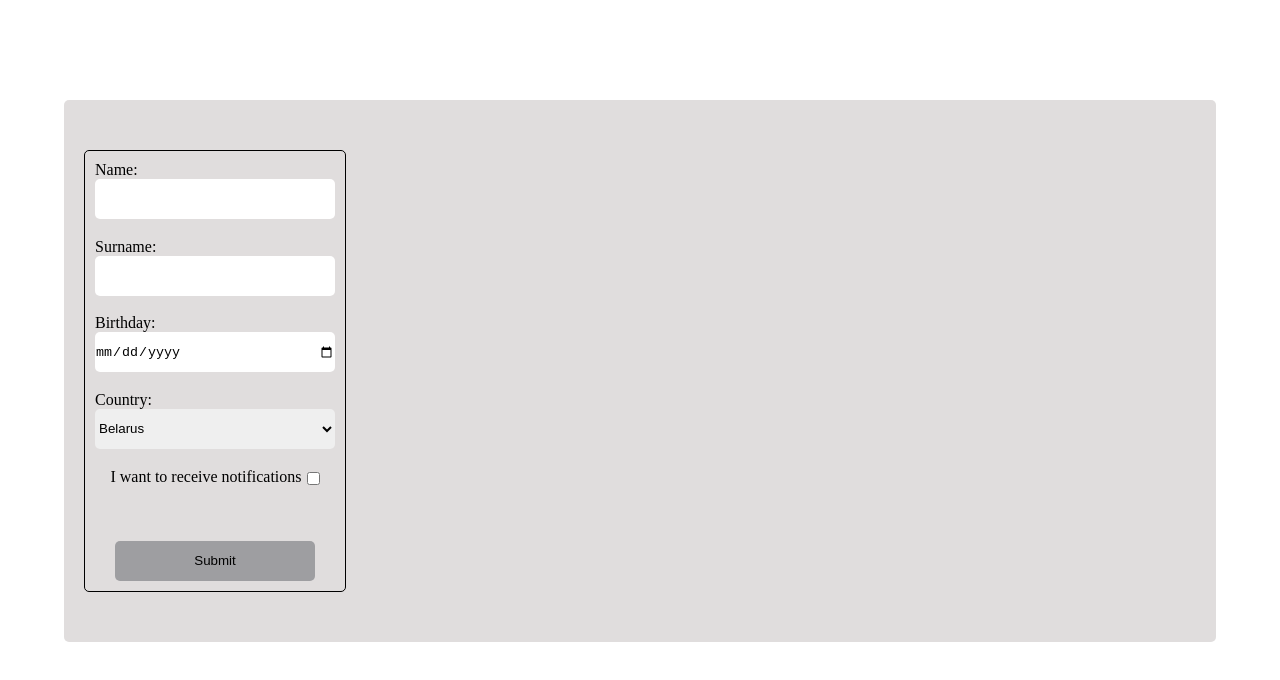
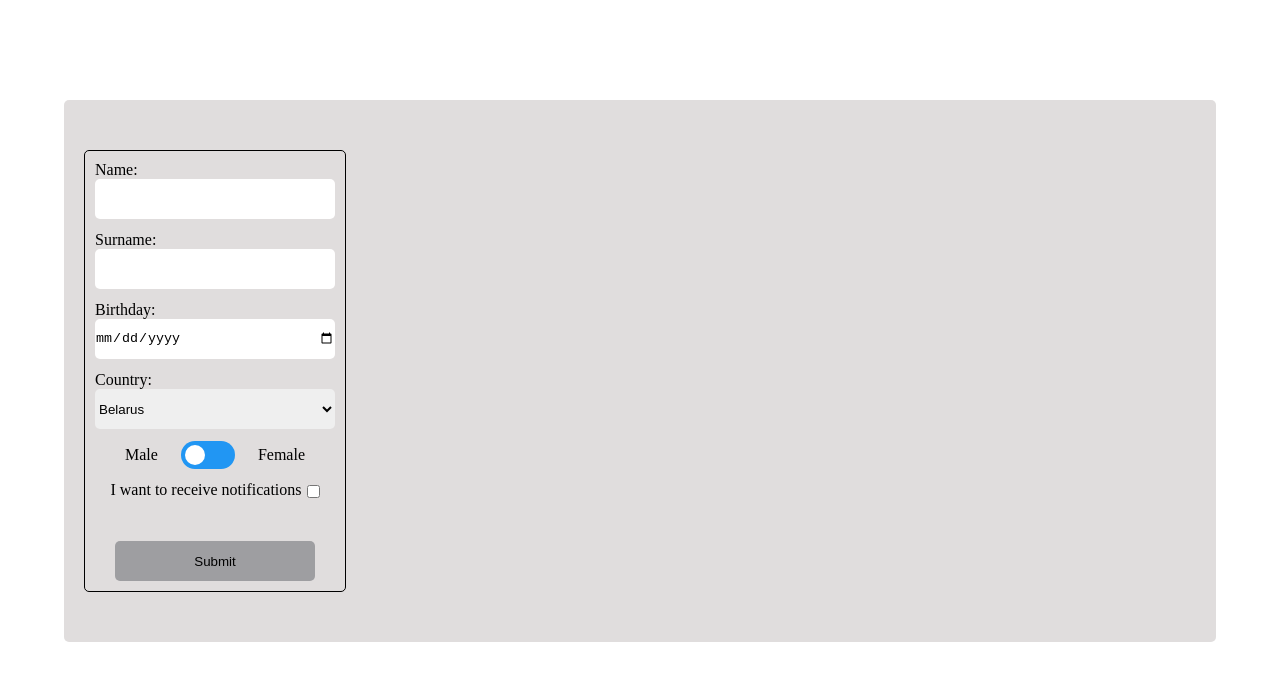
Before and after one commit to andreikaptsiuh/rsschool-react-2021q3, a React app in the folder react-forms/: page / in a window 1280 px wide. Shown: the top 680 px of the page. Built offline with nearby package versions, Linux system fonts and the light colour scheme.

Commit message:
feat: add switch

```diff
--- a/react-forms/src/components/card.tsx
+++ b/react-forms/src/components/card.tsx
@@ -29,6 +29,11 @@ export const Card: React.FC<ICardProps> = ({ user }: ICardProps) => (
         {user.country}
       </li>
       <li>
+        Sex:
+        {' '}
+        {user.sex ? 'Female' : 'Male'}
+      </li>
+      <li>
         Notifications:
         {' '}
         {user.notifications ? 'yes' : 'no'}
--- a/react-forms/src/components/form.tsx
+++ b/react-forms/src/components/form.tsx
@@ -12,7 +12,8 @@ export const Form: React.FC<IFormProps> = ({ setUsers }: IFormProps) => {
     name: '',
     surname: '',
     birthday: '',
-    country: 'Belarus',
+    country: '',
+    sex: false,
     notifications: false,
   });
   const [valid, setValid] = useState(false);
@@ -31,6 +32,13 @@ export const Form: React.FC<IFormProps> = ({ setUsers }: IFormProps) => {
       setForm({
         ...form,
         [event.target.name]: !form.notifications,
+      });
+      return;
+    }
+    if (event.target.name === 'sex') {
+      setForm({
+        ...form,
+        [event.target.name]: !form.sex,
       });
       return;
     }
@@ -53,7 +61,8 @@ export const Form: React.FC<IFormProps> = ({ setUsers }: IFormProps) => {
       name: '',
       surname: '',
       birthday: '',
-      country: 'Belarus',
+      country: '',
+      sex: false,
       notifications: false,
     });
   };
@@ -111,9 +120,11 @@ export const Form: React.FC<IFormProps> = ({ setUsers }: IFormProps) => {
         <select
           className="form_input"
           name="country"
+          required
           value={form.country}
           onChange={formHandlerSelect}
         >
+          <option disabled>Select your country</option>
           <option value="Belarus">Belarus</option>
           <option value="Ukraine">Ukraine</option>
           <option value="Germany">Germany</option>
@@ -121,12 +132,32 @@ export const Form: React.FC<IFormProps> = ({ setUsers }: IFormProps) => {
         </select>
       </label>
 
+      <div className="switch_container">
+        Male
+        <label className="switch">
+          <input
+            type="checkbox"
+            name="sex"
+            checked={form.sex}
+            onChange={formHandler}
+          />
+          <span className="slider" />
+        </label>
+        Female
+      </div>
+
       <label className="form_label__checkbox" htmlFor="notifications">
         I want to receive notifications
-        <input type="checkbox" name="notifications" checked={form.notifications} onChange={formHandler} />
+        <input
+          type="checkbox"
+          name="notifications"
+          checked={form.notifications}
+          onChange={formHandler}
+        />
       </label>
 
       <p className={valid ? 'invalid' : 'valid'}>*Fill in all the fields</p>
+
       <input className="form_submit" type="submit" value="Submit" />
     </form>
   );
--- a/react-forms/src/index.css
+++ b/react-forms/src/index.css
@@ -97,3 +97,63 @@ body {
   flex-direction: column;
   justify-content: space-between;
 }
+
+/* Switch */
+.switch_container {
+  display: flex;
+  width: 180px;
+  justify-content: space-between;
+  align-items: center;
+}
+.switch {
+  position: relative;
+  display: inline-block;
+  width: 54px;
+  height: 28px;
+}
+
+.switch input {
+  display: none;
+}
+
+.slider {
+  position: absolute;
+  cursor: pointer;
+  top: 0;
+  left: 0;
+  right: 0;
+  bottom: 0;
+
+  border-radius: 34px;
+  background-color: #2196f3;
+  -webkit-transition: 0.4s;
+  transition: 0.4s;
+}
+
+.slider:before {
+  position: absolute;
+  content: "";
+  height: 20px;
+  width: 20px;
+  left: 4px;
+  bottom: 4px;
+
+  border-radius: 50%;
+  background-color: white;
+  -webkit-transition: 0.4s;
+  transition: 0.4s;
+}
+
+input:checked + .slider {
+  background-color: #f321b4;
+}
+
+input:focus + .slider {
+  box-shadow: 0 0 1px #2196f3;
+}
+
+input:checked + .slider:before {
+  -webkit-transform: translateX(26px);
+  -ms-transform: translateX(26px);
+  transform: translateX(26px);
+}
--- a/react-forms/src/shared/types.ts
+++ b/react-forms/src/shared/types.ts
@@ -3,5 +3,6 @@ export type User = {
   surname: string;
   birthday: string;
   country: string;
+  sex: boolean;
   notifications: boolean;
 }
```
